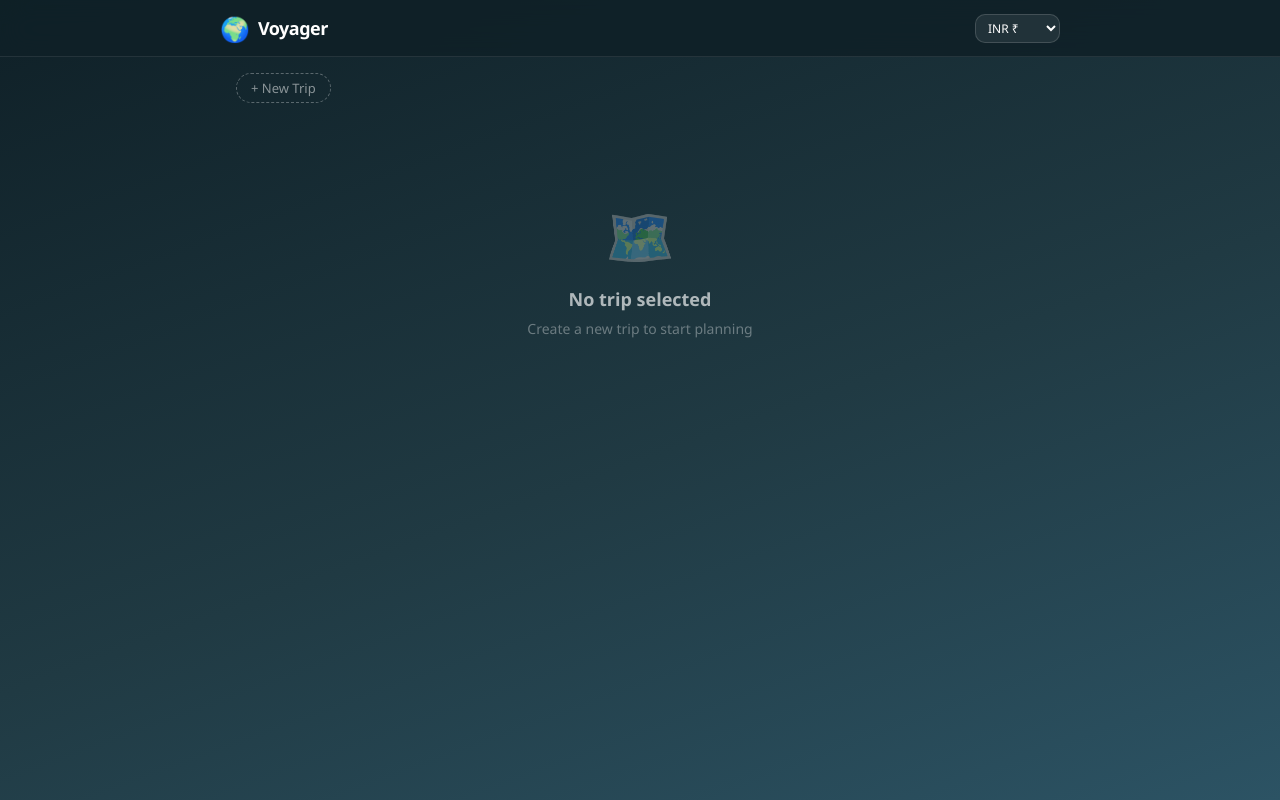
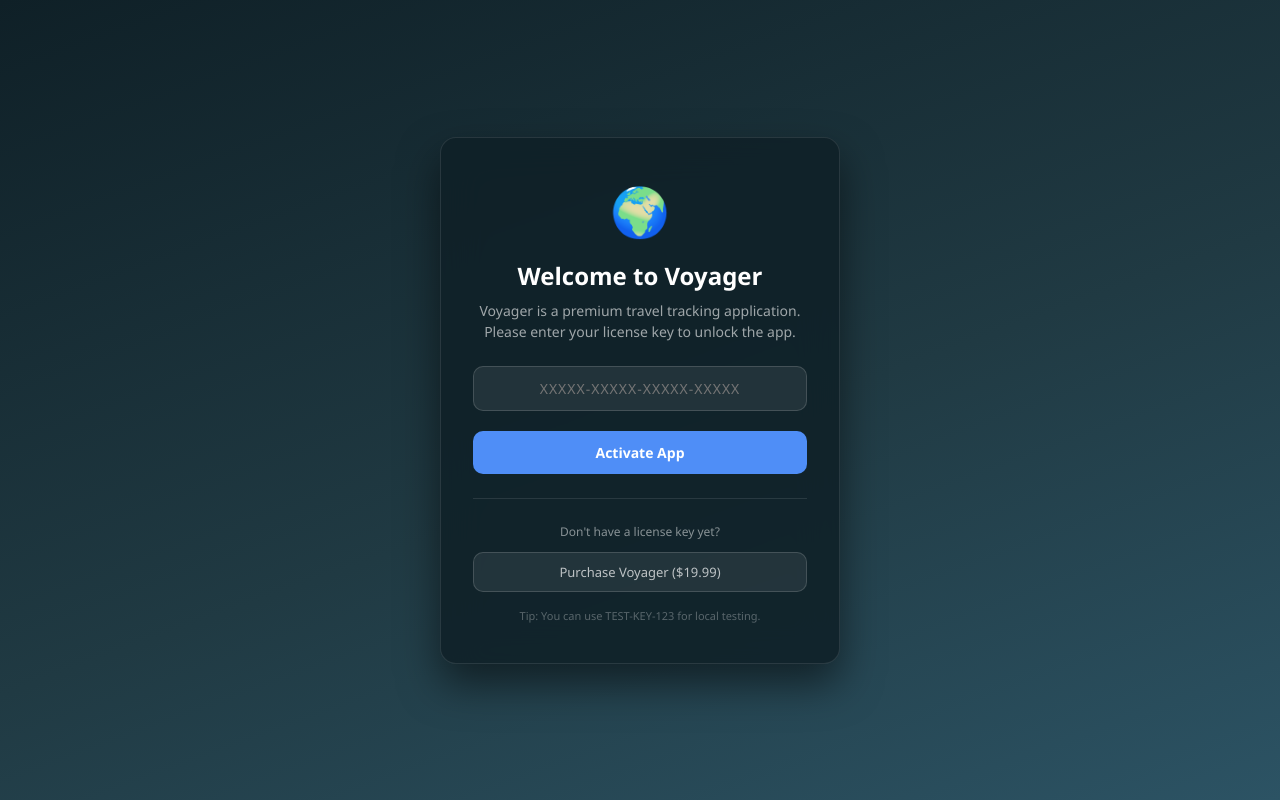
Before and after one commit to manishag1988/Voyager, a React (Vite) app: page / in a window 1280 px wide. Built offline with nearby package versions, Linux system fonts and the light colour scheme.

Commit message:
Update LemonSqueezy buy link

```diff
--- /dev/null
+++ b/src/components/LicenseGate.jsx
@@ -0,0 +1,87 @@
+import React, { useState, useEffect } from "react";
+import { isAppActivated, validateLicenseKey, saveLicenseLocally } from "../lib/licensing";
+
+export default function LicenseGate({ children }) {
+    const [activated, setActivated] = useState(isAppActivated());
+    const [licenseKey, setLicenseKey] = useState("");
+    const [loading, setLoading] = useState(false);
+    const [error, setError] = useState("");
+
+    const handleActivate = async () => {
+        if (!licenseKey.trim()) {
+            setError("Please enter a valid license key");
+            return;
+        }
+
+        setLoading(true);
+        setError("");
+
+        const response = await validateLicenseKey(licenseKey);
+
+        if (response.valid) {
+            saveLicenseLocally(licenseKey);
+            setActivated(true);
+        } else {
+            setError(response.message || "Invalid license key");
+        }
+
+        setLoading(false);
+    };
+
+    const buyLink = "https://voyager-manish.lemonsqueezy.com/checkout/buy/c69b2362-113d-44f5-93a2-d35fd1fca250";
+
+    if (activated) {
+        return <>{children}</>;
+    }
+
+    // Same styling style used across App.jsx
+    const S = {
+        input: { background: "rgba(255,255,255,0.08)", border: "1px solid rgba(255,255,255,0.15)", borderRadius: 10, padding: "12px 14px", color: "#fff", fontSize: 14, outline: "none", width: "100%", boxSizing: "border-box", textAlign: "center", letterSpacing: "1px" },
+        btnPrimary: { background: "#4F8EF7", border: "none", borderRadius: 10, padding: "12px 18px", color: "#fff", fontWeight: 700, cursor: "pointer", fontSize: 14, display: "flex", alignItems: "center", justifyContent: "center", width: "100%", marginBottom: 10 },
+        btnSecondary: { background: "rgba(255,255,255,0.08)", border: "1px solid rgba(255,255,255,0.15)", borderRadius: 10, padding: "10px 14px", color: "rgba(255,255,255,0.7)", cursor: "pointer", fontSize: 13, display: "block", width: "100%", textAlign: "center", textDecoration: "none" }
+    };
+
+    return (
+        <div style={{ minHeight: "100vh", background: "linear-gradient(160deg,#0f2027 0%,#203a43 55%,#2c5364 100%)", color: "#fff", display: "flex", alignItems: "center", justifyContent: "center", padding: "1rem" }}>
+            <div style={{ background: "rgba(15,32,39,0.88)", backdropFilter: "blur(20px)", border: "1px solid rgba(255,255,255,0.1)", borderRadius: 16, padding: "2.5rem 2rem", maxWidth: 400, width: "100%", textAlign: "center", boxShadow: "0 20px 40px rgba(0,0,0,0.5)" }}>
+                <div style={{ fontSize: 48, marginBottom: 16 }}>🌍</div>
+                <h1 style={{ margin: 0, fontSize: 24, fontWeight: 800, marginBottom: 8 }}>Welcome to Voyager</h1>
+                <p style={{ color: "rgba(255,255,255,0.6)", fontSize: 14, marginBottom: 24, lineHeight: 1.5 }}>
+                    Voyager is a premium travel tracking application. Please enter your license key to unlock the app.
+                </p>
+
+                <div style={{ marginBottom: 20 }}>
+                    <input
+                        type="text"
+                        placeholder="XXXXX-XXXXX-XXXXX-XXXXX"
+                        value={licenseKey}
+                        onChange={(e) => setLicenseKey(e.target.value.toUpperCase())}
+                        style={S.input}
+                        disabled={loading}
+                    />
+                </div>
+
+                {error && (
+                    <div style={{ color: "#E74C3C", fontSize: 13, marginBottom: 16, background: "rgba(231,76,60,0.1)", padding: "8px", borderRadius: 6 }}>
+                        {error}
+                    </div>
+                )}
+
+                <button onClick={handleActivate} style={S.btnPrimary} disabled={loading}>
+                    {loading ? "Validating..." : "Activate App"}
+                </button>
+
+                <div style={{ marginTop: 24, paddingTop: 24, borderTop: "1px solid rgba(255,255,255,0.1)" }}>
+                    <div style={{ color: "rgba(255,255,255,0.5)", fontSize: 12, marginBottom: 12 }}>Don't have a license key yet?</div>
+                    <a href={buyLink} target="_blank" rel="noreferrer" style={S.btnSecondary}>
+                        Purchase Voyager ($19.99)
+                    </a>
+                </div>
+
+                <div style={{ marginTop: 16, fontSize: 11, color: "rgba(255,255,255,0.3)" }}>
+                    Tip: You can use TEST-KEY-123 for local testing.
+                </div>
+            </div>
+        </div>
+    );
+}
--- /dev/null
+++ b/src/lib/licensing.js
@@ -0,0 +1,58 @@
+// src/lib/licensing.js
+
+// Using local storage to persist the activation status.
+// In a real production desktop app, you might want to use Tauri's secure keystore plugin
+// or tauri-plugin-store to make this harder to tamper with.
+
+const LICENSE_KEY_STORAGE = "voyager_license_key";
+const LICENSE_STATUS_STORAGE = "voyager_license_status";
+
+// Replace this with your actual Lemon Squeezy API URL and Store ID when configured
+const LEMON_SQUEEZY_ACTIVATE_URL = "https://api.lemonsqueezy.com/v1/licenses/validate";
+
+export async function validateLicenseKey(licenseKey) {
+  try {
+    // In Lemon Squeezy, a validation request typically looks like this.
+    // If you haven't set up the store yet, this will fail or return mock data.
+
+    // For development/demonstration purposes before you actually hook up the Lemon Squeezy store:
+    if (licenseKey.trim() === "TEST-KEY-123") {
+      return { valid: true };
+    }
+
+    const response = await fetch(LEMON_SQUEEZY_ACTIVATE_URL, {
+      method: "POST",
+      headers: {
+        "Accept": "application/json",
+        "Content-Type": "application/json"
+      },
+      body: JSON.stringify({
+        license_key: licenseKey
+      })
+    });
+
+    const data = await response.json();
+    return { valid: data.valid, message: data.error };
+  } catch (error) {
+    console.error("License validation error:", error);
+    return { valid: false, message: "Network error during validation. Please try again." };
+  }
+}
+
+export function saveLicenseLocally(key) {
+  localStorage.setItem(LICENSE_KEY_STORAGE, key);
+  localStorage.setItem(LICENSE_STATUS_STORAGE, "active");
+}
+
+export function getSavedLicense() {
+  return localStorage.getItem(LICENSE_KEY_STORAGE);
+}
+
+export function isAppActivated() {
+  return localStorage.getItem(LICENSE_STATUS_STORAGE) === "active";
+}
+
+export function deactivateApp() {
+  localStorage.removeItem(LICENSE_KEY_STORAGE);
+  localStorage.removeItem(LICENSE_STATUS_STORAGE);
+}
--- a/src/main.jsx
+++ b/src/main.jsx
@@ -2,9 +2,12 @@ import React from 'react'
 import ReactDOM from 'react-dom/client'
 import App from './App.jsx'
 import './index.css'
+import LicenseGate from './components/LicenseGate.jsx'
 
 ReactDOM.createRoot(document.getElementById('root')).render(
   <React.StrictMode>
-    <App />
+    <LicenseGate>
+      <App />
+    </LicenseGate>
   </React.StrictMode>
 )
```
